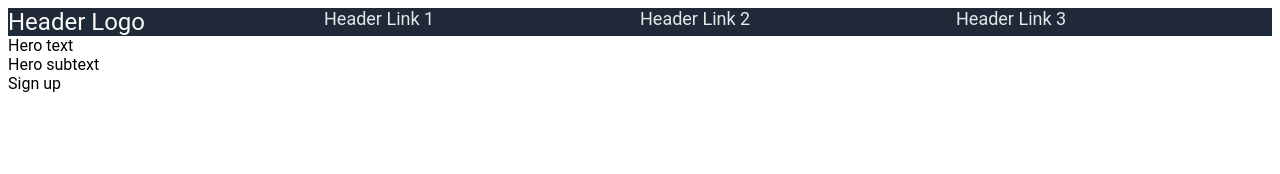
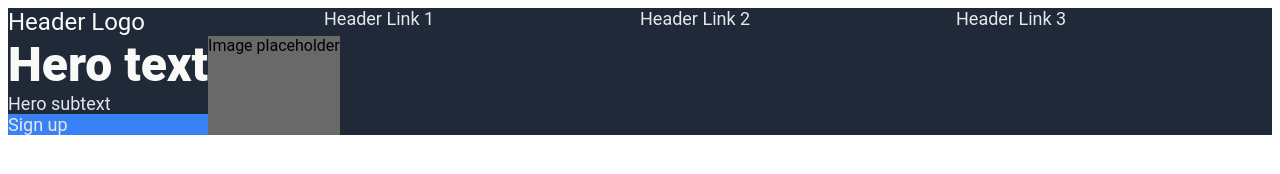
Before and after one commit to nkorotzer/Odin-Practice, a plain HTML site: page index.html in a window 1280 px wide. Drawn offline with Linux system fonts and the light colour scheme.

Commit message:
Added basic section 1 styling

```diff
--- a/index.html
+++ b/index.html
@@ -9,18 +9,18 @@
 <body>
     <div class="header">
         <div class="header-item header-logo">Header Logo</div>
-        <div class="header-item header-link header-link-1">Header Link 1</div>
-        <div class="header-item header-link header-link-2">Header Link 2</div>
-        <div class="header-item header-link header-link-3">Header Link 3</div>
+        <div class="header-item header-link sub-text header-link-1">Header Link 1</div>
+        <div class="header-item header-link sub-text header-link-2">Header Link 2</div>
+        <div class="header-item header-link sub-text header-link-3">Header Link 3</div>
     </div>
 
     <div class="section1">
         <div class="sec1-container-left">
             <div class="sec1-left-top">Hero text</div>
-            <div class="sec1-left-middle">Hero subtext</div>
+            <div class="sec1-left-middle sub-text">Hero subtext</div>
             <div class="sec1-left-bottom">Sign up</div>
         </div>
-        <div class="sec1-container-right"></div>
+        <div class="sec1-container-right">Image placeholder</div>
     </div>
 
     <div class="section2"></div>
--- a/styles.css
+++ b/styles.css
@@ -19,7 +19,33 @@ body {
     color: #f9faf8;
 }
 
-.header-link {
+.sub-text {
     font-size: 18px;
     color: #e5e7eb;
 }
+
+.section1 {
+    background-color: #1f2937;
+    display: flex;
+}
+
+.sec1-container-left {
+    display: flex;
+    flex-direction: column;
+}
+
+.sec1-left-top {
+    font-size: 48px;
+    color: #f9faf8;
+    font-weight: 900;
+}
+
+.sec1-left-bottom {
+    font-size: 18px;
+    color: #e5e7eb;
+    background-color: #3882f6;
+}
+
+.sec1-container-right {
+    background-color: dimgray;
+}
```
